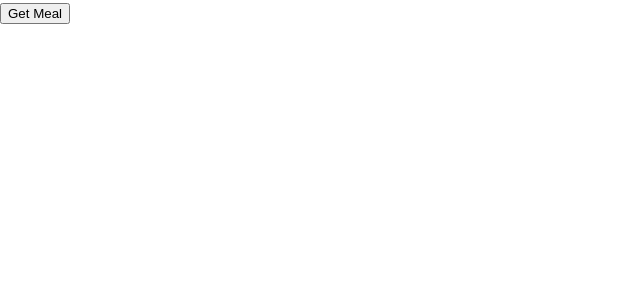
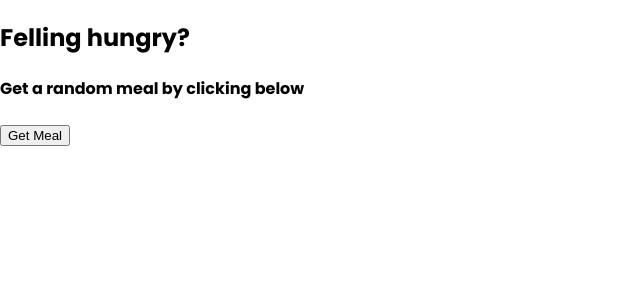
Before and after one commit to mateus2a/random-meal-generator, a React (Create React App) app: page / in a window 1280 px wide. Shown: the top 300 px of the page, without its empty margins (0-640 px from the left). Built offline with nearby package versions, Linux system fonts and the light colour scheme.

Commit message:
chore: create html of button component

```diff
--- a/src/components/Button/index.jsx
+++ b/src/components/Button/index.jsx
@@ -3,6 +3,10 @@ import React from "react";
 function Button() {
   return (
     <div className="header-generator">
+      <h2 className="title-generator">Felling hungry?</h2>
+      <h4 className="subtitle-generator">
+        Get a random meal by clicking below
+      </h4>
       <button type="submit">Get Meal</button>
     </div>
   );
```
